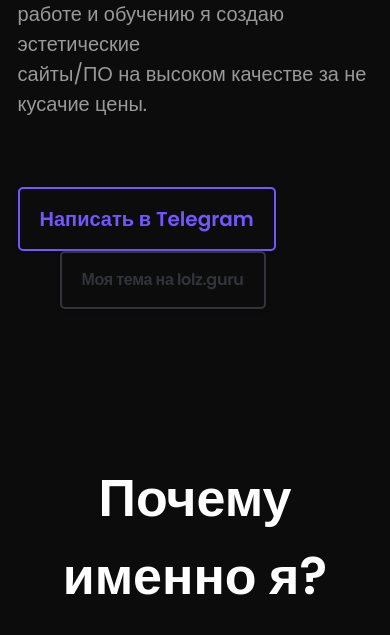
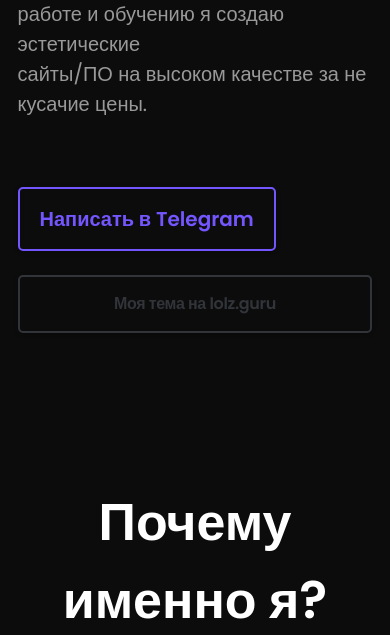
Before and after one commit to p1eri/p1eri.github.io, a PHP site: page / in a window 390 px wide. Shown: the part 732-1367 px from the top of the page. Run offline with PHP 8.4, Linux system fonts and the light colour scheme; some libraries are stand-ins or nearby versions.

Commit message:
Update intro.css

```diff
--- a/p1eri/assets/intro.css
+++ b/p1eri/assets/intro.css
@@ -137,6 +137,32 @@
     }
 }
 
+@media (max-width: 768px) {
+    .butts-wrapper{
+        display: flex;
+        flex-direction: column;
+        width: 100%;
+    }
+
+    .show-btn{
+        margin-left: 0;
+        margin-top: 24px;
+    }
+}
+
+@media (max-width: 420px) {
+    .butts-wrapper{
+        display: flex;
+        flex-direction: column;
+        width: 100%;
+    }
+
+    .show-btn{
+        margin-left: 0;
+        margin-top: 24px;
+    }
+}
+
 @media (max-width: 350px) {
     .butts-wrapper{
         display: flex;
```
